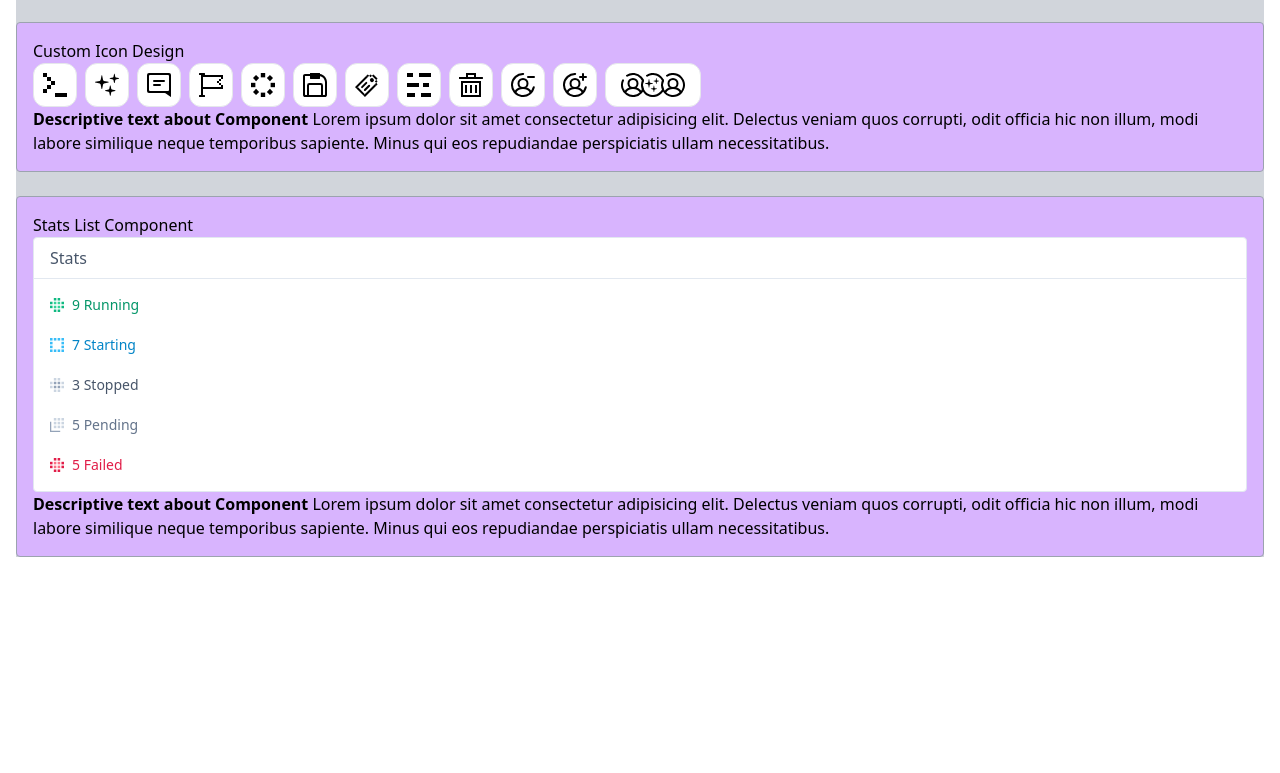
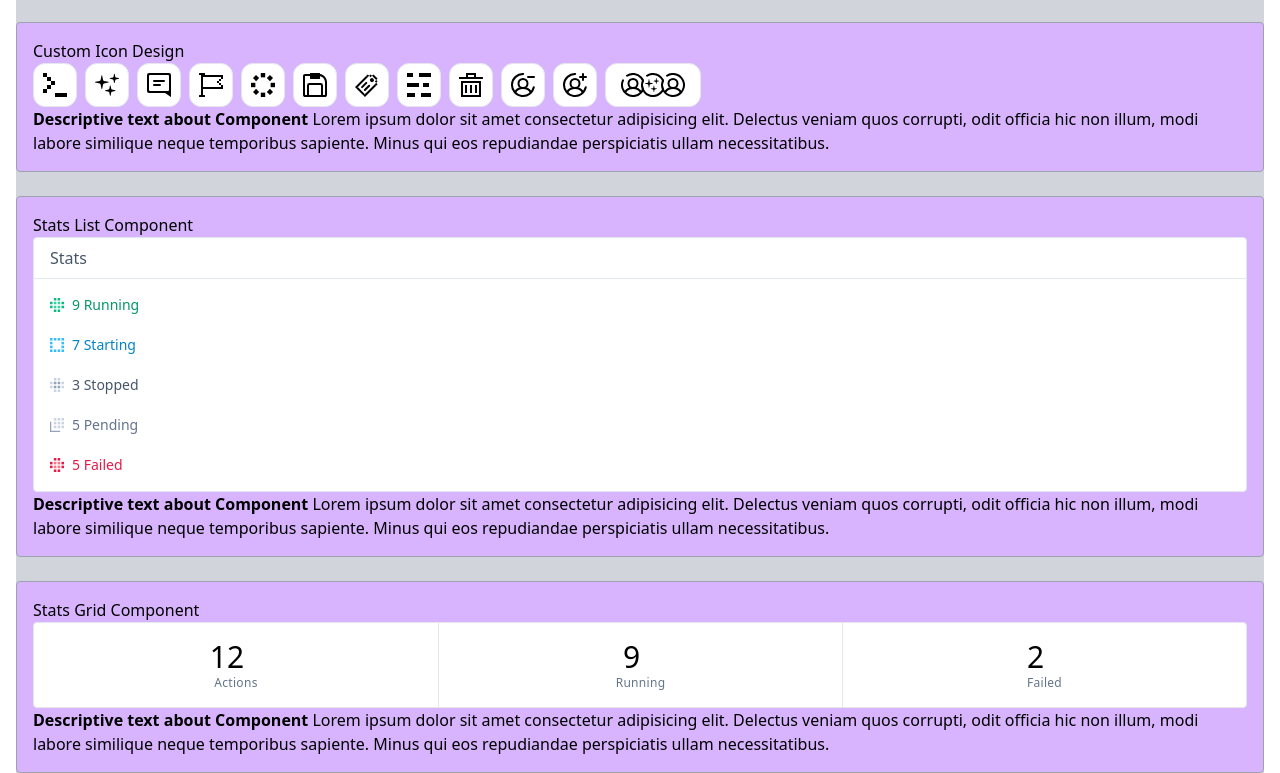
Before and after one commit to jalridley/portfolio, a Nuxt app: page /projects/explosion in a window 1280 px wide. Shown: the part 804-1577 px from the top of the page. Before the commit the page ends 1361 px from the top, so only its background shows below. Built offline with nearby package versions, Linux system fonts and the light colour scheme.

Commit message:
StatsGrid component to index with WIP items

```diff
--- a/pages/projects/explosion/index.vue
+++ b/pages/projects/explosion/index.vue
@@ -236,9 +236,40 @@
         necessitatibus.
       </p>
     </article>
+    <article class="rounded border border-gray-400 bg-purple-300 p-4">
+      <h2>Stats Grid Component</h2>
+      <StatsGrid
+        class="lg:order-4"
+        :items="[
+          {
+            name: pluralize(3, 'Action'),
+            stat: 12, // stats.actions_count,
+            icon: 'actions',
+          },
+          {
+            name: 'Running',
+            stat: 9, // actionsStats.running,
+            icon: 'status-active', // actionsStats.running > 0 ? 'status-active' : 'status-paused',
+          },
+          {
+            name: 'Failed',
+            stat: 2, // actionsStats.failed,
+            icon: 'status-error', // actionsStats.failed > 0 ? 'status-error' : 'status-paused',
+          },
+        ]"
+      />
+      <p>
+        <strong>Descriptive text about Component</strong>
+        Lorem ipsum dolor sit amet consectetur adipisicing elit. Delectus veniam
+        quos corrupti, odit officia hic non illum, modi labore similique neque
+        temporibus sapiente. Minus qui eos repudiandae perspiciatis ullam
+        necessitatibus.
+      </p>
+    </article>
   </section>
 </template>
 <script setup lang="ts">
+import { pluralize } from '@/utils/language'
 import IconsStatusActive from '~/components/icons/IconsStatusActive.vue'
 import IconsStatusLoading from '~/components/icons/IconsStatusLoading.vue'
 import IconsStatusPaused from '~/components/icons/IconsStatusPaused.vue'
```
